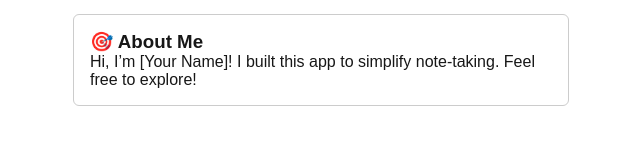
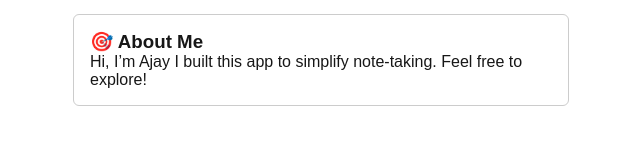
Before and after one commit to ajayshsh7/Supabase-notes-app, a Next.js app: page /landing in a window 1280 px wide. Shown: the part 473-616 px from the top of the page, without its empty margins (319-959 px from the left). Built offline with nearby package versions, Linux system fonts and the light colour scheme.

Commit message:
small fix

```diff
--- a/src/app/landing/page.tsx
+++ b/src/app/landing/page.tsx
@@ -21,7 +21,7 @@ const demoNotes = [
   {
     id: 4,
     title: "🎯 About Me",
-    content: "Hi, I’m [Your Name]! I built this app to simplify note-taking. Feel free to explore!",
+    content: "Hi, I’m Ajay I built this app to simplify note-taking. Feel free to explore!",
   }
 ]
 
```
